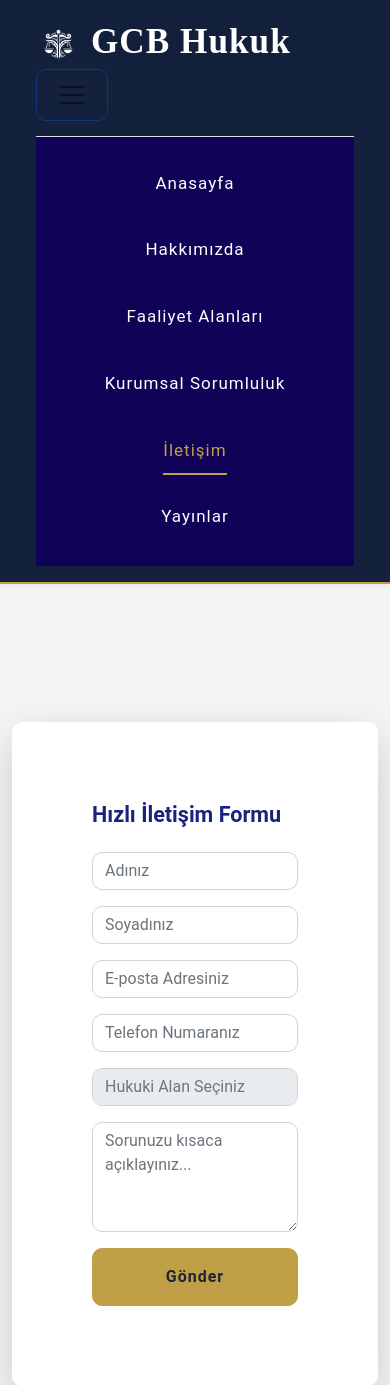
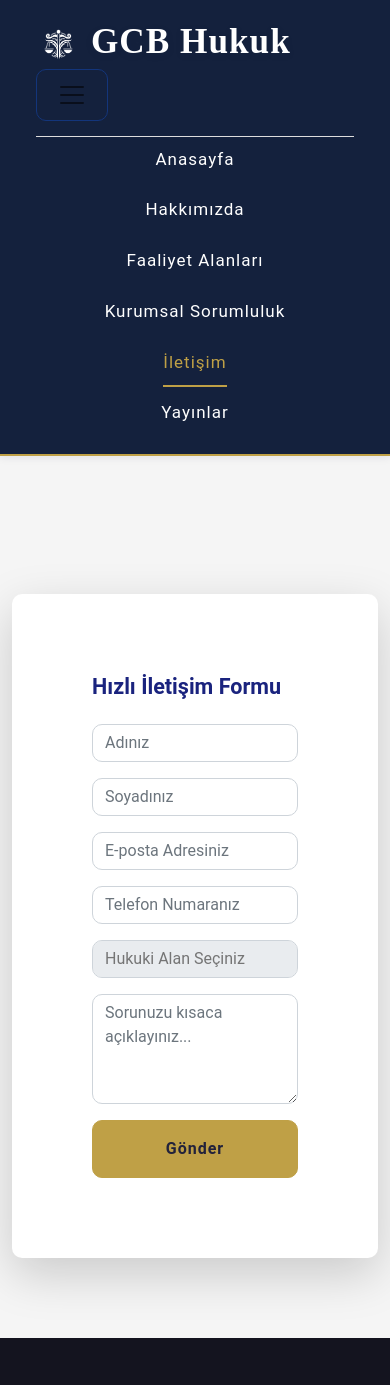
Before and after one commit to zeyneperkilic/gcbhukuk, a Flask app: page /iletisim in a window 390 px wide, after a click that opens the changed part. Shown: the top 1385 px of the page. Run offline with Flask 3, Linux system fonts and the light colour scheme; some libraries are stand-ins or nearby versions.

Commit message:
Kurumsal Sorumluluk ve İletişim sayfalarına viewport meta eklendi, anasayfa navbar üstü beyazlık düzeltildi (CSS güncellendi)

```diff
--- a/static/css/style.css
+++ b/static/css/style.css
@@ -1405,25 +1405,14 @@ hr {
 }
 
 @media (max-width: 991.98px) {
-  .navbar-nav {
-    background: #0f0257 !important;
-    width: 100%;
-    padding: 1rem 0;
-  }
-  .navbar-nav .nav-link {
-    color: #fff !important;
-    text-align: center;
-    font-size: 1.2rem;
-    margin: 0.5rem 0;
-  }
-  .navbar-nav .nav-link.active {
-    color: #bfa046 !important;
-  }
   .navbar {
     min-height: 80px;
   }
+  .navbar + .container, .navbar + .container-fluid {
+    margin-top: 90px !important;
+  }
   body > .container, body > .container-fluid {
-    margin-top: 90px !important;
+    margin-top: 0 !important;
   }
 }
 
--- a/templates/iletisim.html
+++ b/templates/iletisim.html
@@ -2,6 +2,7 @@
 <html lang="tr">
 <head>
     <meta charset="utf-8">
+    <meta content="width=device-width, initial-scale=1.0" name="viewport">
     <title>İletişim | GCB Hukuk</title>
     <link href="{{ url_for('static', filename='lib/owlcarousel/assets/owl.carousel.min.css') }}" rel="stylesheet">
     <link href="{{ url_for('static', filename='lib/lightbox/css/lightbox.min.css') }}" rel="stylesheet">
--- a/templates/neden_biz.html
+++ b/templates/neden_biz.html
@@ -5,6 +5,7 @@
     <title>Neden Biz? | GCB Hukuk</title>
     <meta content="hukuk bürosu, avukat, dava, danışmanlık" name="keywords">
     <meta content="GCB Hukuk Bürosu. Bankacılık, finansman, şirketler hukuku ve daha fazlası için uzman hukuki çözümler." name="description">
+    <meta content="width=device-width, initial-scale=1.0" name="viewport">
     <link rel="preconnect" href="https://fonts.googleapis.com">
     <link rel="preconnect" href="https://fonts.gstatic.com" crossorigin>
     <link href="https://fonts.googleapis.com/css2?family=Jost:wght@500;600&family=Roboto&display=swap" rel="stylesheet">
```
